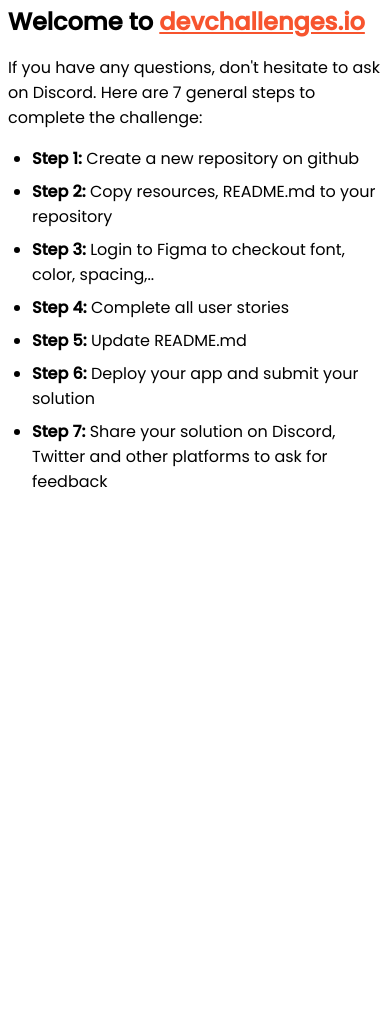
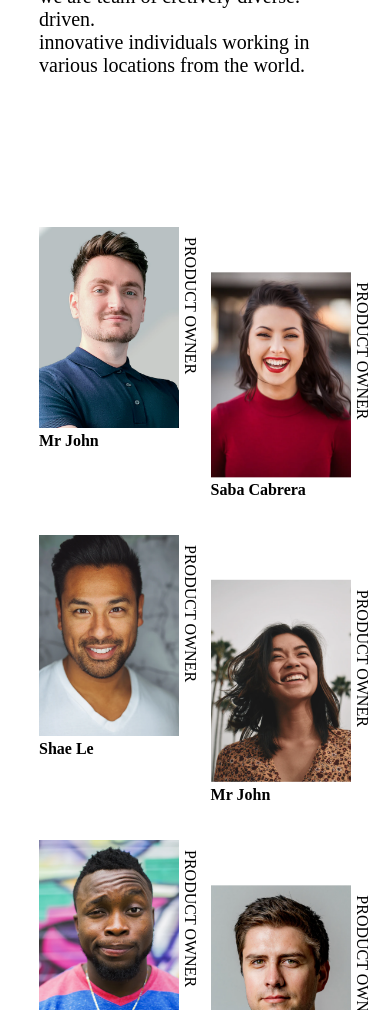
Before and after one commit to mmmelomano/my-team-page-master, a plain HTML site: page index.html in a window 390 px wide. Shown: the part 249-1259 px from the top of the page. Before the commit the page ends 844 px from the top, so only its background shows below. Drawn offline with Linux system fonts and the light colour scheme.

Commit message:
solucion

```diff
--- a/index.html
+++ b/index.html
@@ -1,95 +1,63 @@
 <!DOCTYPE html>
 <html lang="en">
-  <head>
-    <meta charset="utf-8" />
-    <meta
-      name="viewport"
-      content="width=device-width, initial-scale=1,
-  maximum-scale=5"
-    />
+<head>
+  <link rel="stylesheet" href="main.css">
+  <meta charset="UTF-8">
+  <meta http-equiv="X-UA-Compatible" content="IE=edge">
+  <meta name="viewport" content="width=device-width, initial-scale=1.0">
+  <title>Document</title>
+</head>
+<body>
 
-    <link rel="icon" href="devchallenges.png" />
+  <header class="container">
+    <div>
+      <h2>The Creative Crew</h2>
 
-    <link
-      rel="shortcut icon"
-      type="image/x-icon"
-      href="https://devchallenges.io/"
-    />
+    </div>
+    <div>
+      <h2>WHO WE ARE</h2>
+      <p>we are team of cretively diverse. driven. <br>
+      innovative individuals working in various locations from the world.</p>
+    </div>
+  </header>
+  <main class="container">
+    <div>
+      <img src="photo1.png" alt="foto 1">
+      <h4>Mr John</h4>
+      <span>product owner</span>
+    </div>
+    <div class="transformation-responsive transformation" >
+      <img src="photo2.png" alt="foto 2">
+      <h4>Saba Cabrera</h4>
+      <span>product owner</span>
+    </div>
+    <div>
+      <img src="photo3.png" alt="foto 3">
+      <h4>Shae Le</h4>
+      <span>product owner</span>
+    </div>
+    <div class="transformation-responsive">
+      <img src="photo4.png" alt="foto 4">
+      <h4>Mr John</h4>
+      <span>product owner</span>
+    </div>
+    <div class="transformation">
+      <img src="photo5.png" alt="foto 5">
+      <h4>Saba Cabrera</h4>
+      <span>product owner</span>
+    </div>
+    <div class="transformation-responsive">
+      <img src="photo6.png" alt="foto 6">
+      <h4>Shae Le</h4>
+      <span>product owner</span>
+    </div>
 
-    <link
-      href="https://fonts.googleapis.com/css2?family=Poppins:wght@400;500&display=swap"
-      rel="stylesheet"
-    />
 
-    <title>Devchallenges</title>
+  </main>
+  <footer>
+    <p>created by <span><a target="_blank" href="https://devchallenges.io/portfolio/mmmelomano">mmmelomano</a> </span> - devChallenge.io</p>
+  </footer>
 
-    <style>
-      body {
-        font-family: "Poppins", sans-serif;
-      }
 
-      ul {
-        padding-left: 24px;
-      }
-
-      li {
-        margin-bottom: 8px;
-      }
-
-      .welcome {
-        max-width: 800px;
-        margin: 0 auto;
-      }
-
-      .welcome-text {
-        margin-top: 30vh;
-        font-weight: 500;
-      }
-
-      .welcome-text p {
-        font-size: 1rem;
-        font-weight: 400;
-      }
-
-      .welcome-text h1 {
-        font-size: 1.5rem;
-      }
-
-      .welcome-text a {
-        color: #f7542e;
-      }
-    </style>
-  </head>
-  <body>
-    <div class="welcome">
-      <div class="welcome-text">
-        <h1>
-          Welcome to
-          <a href="https://devchallenges.io/" target="_blank"
-            >devchallenges.io</a
-          >
-        </h1>
-
-        <p>
-          If you have any questions, don't hesitate to ask on Discord. Here are
-          7 general steps to complete the challenge:
-        </p>
-      </div>
-
-      <ul>
-        <li><b>Step 1:</b> Create a new repository on github</li>
-        <li><b>Step 2:</b> Copy resources, README.md to your repository</li>
-        <li>
-          <b>Step 3:</b> Login to Figma to checkout font, color, spacing,..
-        </li>
-        <li><b>Step 4:</b> Complete all user stories</li>
-        <li><b>Step 5:</b> Update README.md</li>
-        <li><b>Step 6:</b> Deploy your app and submit your solution</li>
-        <li>
-          <b>Step 7:</b> Share your solution on Discord, Twitter and other
-          platforms to ask for feedback
-        </li>
-      </ul>
-    </div>
-  </body>
+</body>
 </html>
--- /dev/null
+++ b/main.css
@@ -0,0 +1,85 @@
+*{
+    margin: 0;
+    padding: 0;
+    box-sizing: border-box;
+}
+.container {
+    width: 80%;
+    margin: 0 auto;
+}
+header {
+    display: flex;
+    gap: 10%;
+    padding: 150px 0;
+}
+header div {
+    width: 50%;
+    display: block;
+    align-items: flex-start;
+}
+header p{
+    font-size: 20px;
+}
+main {
+  display: grid;
+  grid-template-columns: repeat(3, 1fr);
+  grid-gap: 10%;
+  grid-auto-rows: minmax(100px, auto);
+
+}
+main div{
+    position: relative;
+
+}
+main div img {
+    width: 100%;
+}
+.transformation{
+    transform: translateY(20%);
+}
+main div span{
+    position: absolute;
+    top: 10px;
+    right: -20px;
+    writing-mode: vertical-lr;
+    text-transform: uppercase;
+}
+footer{
+    text-align: center;
+    margin-top: 200px;
+    color: #cbcbcb;
+}
+footer a{
+    font-weight: 400;
+    color: #cbcbcb;
+    height: 50px;
+}
+
+@media (max-width: 900px){
+    .container {
+        width: 80%;
+
+    }
+    main {
+          grid-template-columns: repeat(2, 1fr);
+          gap: 81px 10%;
+         }
+    main div{
+        width: 100%;
+    }
+    header {
+        gap: 30px;
+        flex-direction: column;
+        }
+    header div{
+            width: 100%;
+         }
+    .transformation{
+            transform: translateY(0);
+    }
+    .transformation-responsive{
+            transform : translateY(20%);
+
+    }
+
+}
```
